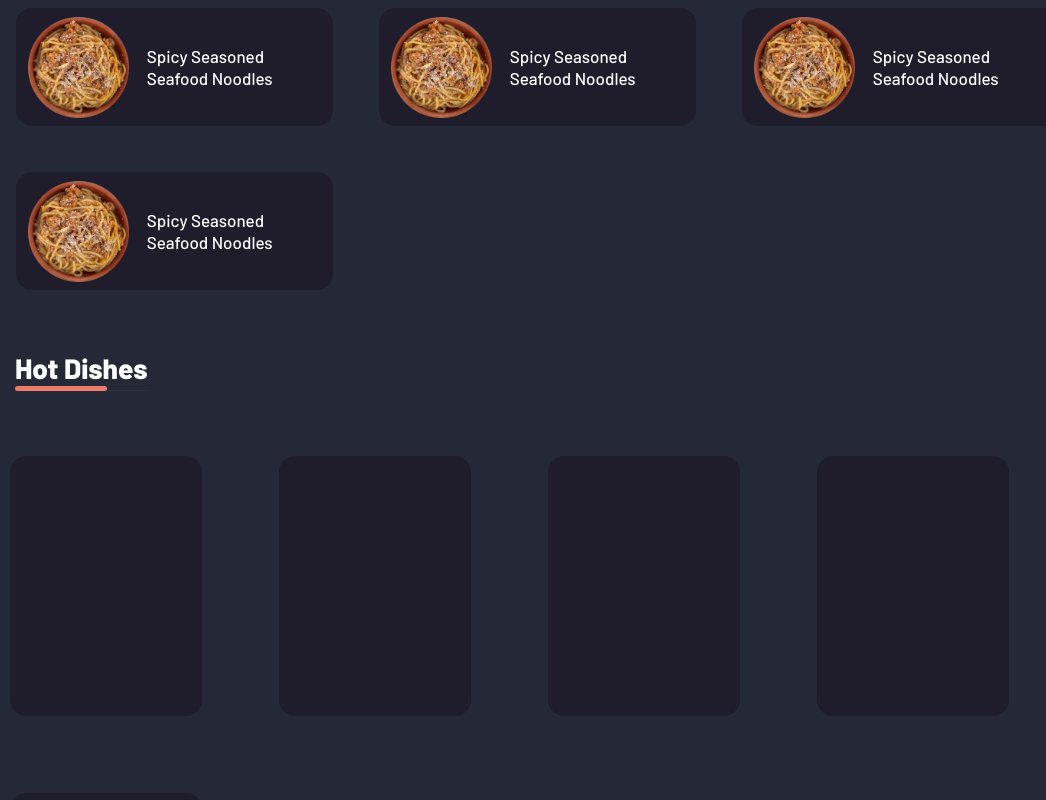
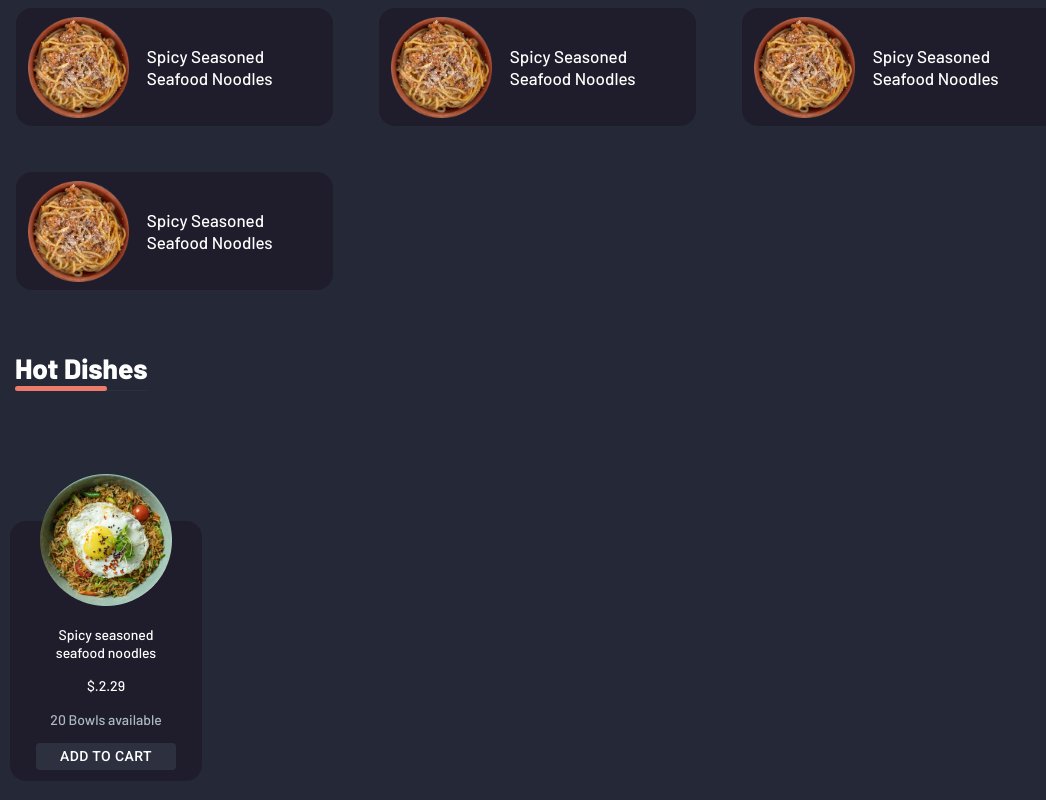
Before and after one commit to aninarafath6/Home-Chef, a React (Create React App) app in the folder home-che-front-end/: page / in a window 1280 px wide. Shown: the part 338-1138 px from the top of the page, without its empty margins (0-1046 px from the left). Built offline with nearby package versions, Linux system fonts and the light colour scheme.

Commit message:
Hot dish item section desin completed ; ;

```diff
--- a/home-che-front-end/src/components/hot dishes/HotDish.Element.js
+++ b/home-che-front-end/src/components/hot dishes/HotDish.Element.js
@@ -1,4 +1,5 @@
   import styled from 'styled-components';
+  import { Button } from '@material-ui/core';
 
   export const Container = styled.div`
   width:1304px;
@@ -52,17 +53,88 @@ export const HotDishContentArea = styled.div`
         justify-content: flex-start;
         flex-wrap: wrap;
         gap: 77px;
+        margin-top: 125px;
         @media(max-width:480px){
         justify-content:center;
   }
+
   `;
   export const DishContainer = styled.div`
     width:192px;
     height:260px;
     border-radius:16px;
     background-color:#1F1D2B;
+    display:flex;
+    align-items:center;
+    justify-content:center;
+    flex-direction: column;
   @media(max-width:480px){
 
       width:15rem;
   }
   `;
+  export const DishImageContainer = styled.div`
+      width:132px;
+      height:132px;
+      /* background-color:red; */
+      transform: translateY(-111px);
+  position: absolute;
+  `;
+  export const DisImage = styled.img``;
+  export const DishContentContainer = styled.div``;
+    export const DishContent = styled.div`
+  width: 140px;
+  height: 130px;
+  margin-top: 79px;
+  display:flex;
+  justify-content:center;
+  text-align:center;
+  flex-direction:column
+  `;
+  export const DishName = styled.p`
+      /* Spicy seasoned seafood noodles */
+      font-family: Barlow;
+      font-style: normal;
+      font-weight: 500;
+      font-size: 14px;
+      line-height: 130%;
+      /* or 18px */
+      text-align: center;
+      color: #FFFFFF;
+    `;
+
+export const DishPrice = styled.p`
+/* $ 2.29 */
+
+font-family: Barlow;
+font-style: normal;
+font-weight: normal;
+font-size: 14px;
+line-height: 140%;
+/* identical to box height, or 20px */
+text-align: center;
+margin-top: 0;
+color: #FFFFFF;
+
+`;
+export const DishAvailability =styled.p`
+/* 20 Bowls available */
+font-family: Barlow;
+font-style: normal;
+font-weight: normal;
+font-size: 14px;
+line-height: 140%;
+/* identical to box height, or 20px */
+text-align: center;
+margin-top: 0;
+color: #ABBBC2;`;
+export const AddToCartButton = styled(Button)`
+&&&{
+  background: #2D303E;
+border-radius: 4px;
+outline:none;
+border:none;
+padding:1px;
+color:#fff;
+}
+`;
--- a/home-che-front-end/src/components/hot dishes/HotDish.js
+++ b/home-che-front-end/src/components/hot dishes/HotDish.js
@@ -2,7 +2,15 @@ import {
     Container,
     Heading,
     HotDishContentArea,
-    DishContainer
+    DishContainer,
+    DishImageContainer,
+    DishContentContainer,
+    DisImage,
+    DishContent,
+    DishName,
+    DishPrice,
+    DishAvailability,
+    AddToCartButton
 } from "./HotDish.Element";
 
 export default function HotDish() {
@@ -12,11 +20,20 @@ export default function HotDish() {
                 Hot Dishes
             </Heading>
             <HotDishContentArea>
-            <DishContainer></DishContainer>
-            <DishContainer></DishContainer>
-            <DishContainer></DishContainer>
-            <DishContainer></DishContainer>
-            <DishContainer></DishContainer>
+                <DishContainer>
+                    <DishImageContainer>
+                        <DisImage src='/images/Content-Image 5.png' />
+                    </DishImageContainer>
+                    <DishContentContainer>
+                    <DishContent>
+                    <DishName>Spicy seasoned seafood noodles</DishName>
+                    <DishPrice>$.2.29</DishPrice>
+                    <DishAvailability>20 Bowls available</DishAvailability>
+                    <AddToCartButton>Add To Cart</AddToCartButton>
+                    </DishContent>
+                    </DishContentContainer>
+                </DishContainer>
+
 
 
             </HotDishContentArea>
```
Lines whose indentation alone changed are shown as unchanged.
